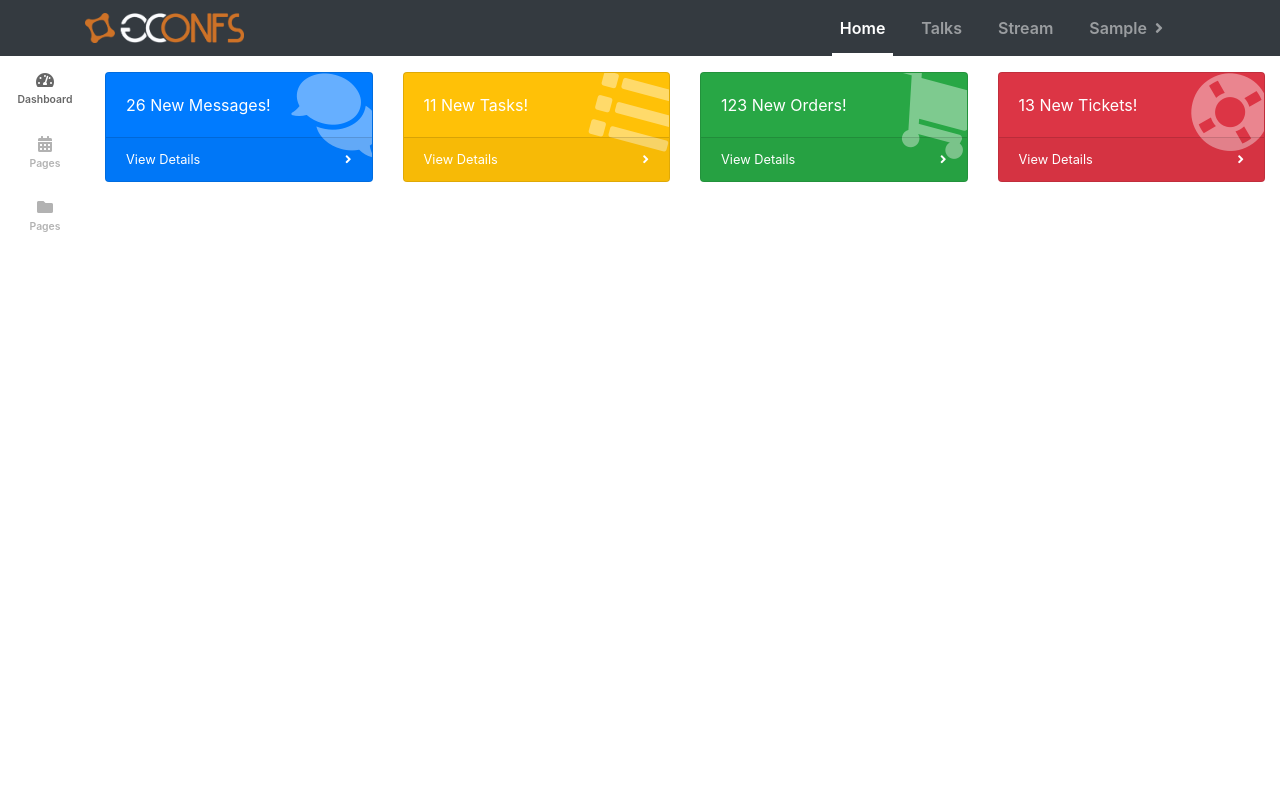
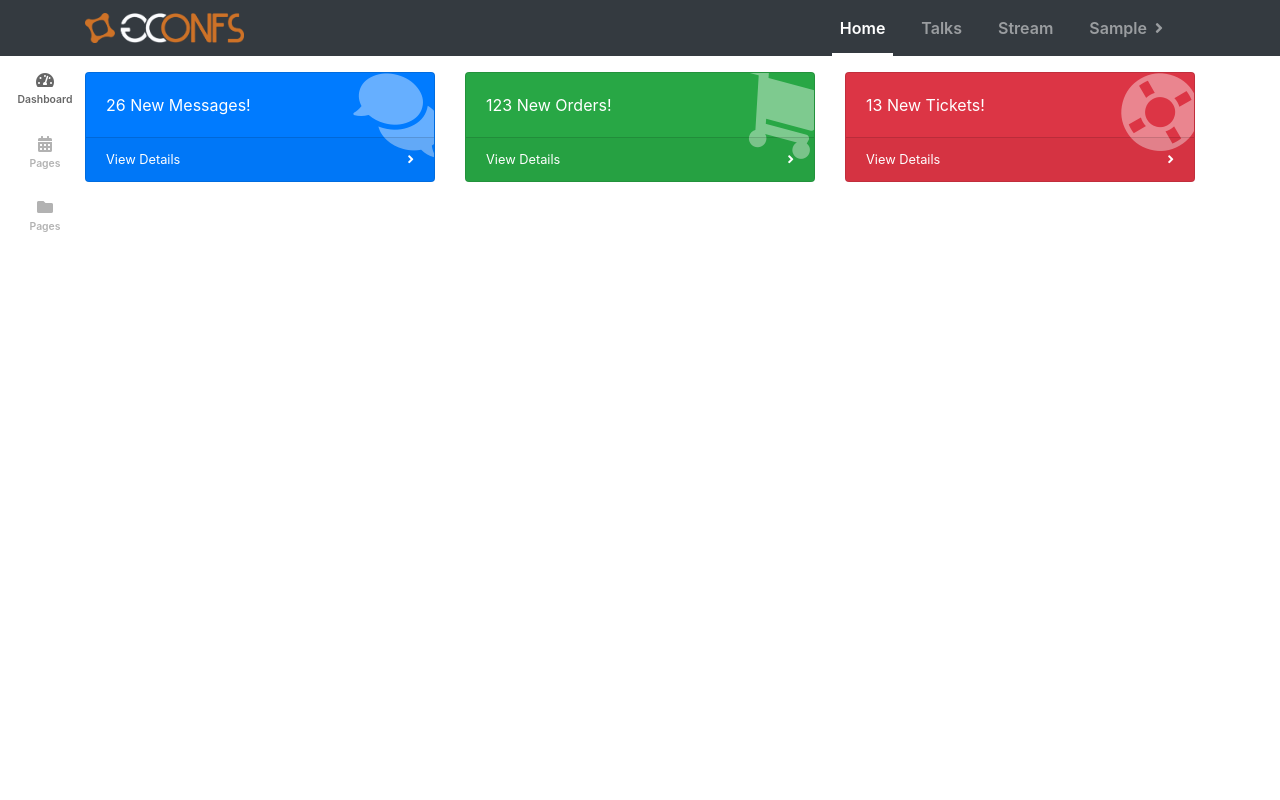
Before and after one commit to gconfs/website, a Django app: page /dashboard/ in a window 1280 px wide. Run offline with Django 3.2, Linux system fonts and the light colour scheme; the visitor is signed in with stand-in values (Sample User, id 1); parts of the project's set-up code (start-up, migrations or seed data) failed here and were passed over; some libraries are stand-ins or nearby versions; some web fonts are replaced.

Commit message:
misc: use container for all admin panel

```diff
--- a/dashboard/templates/admin.html
+++ b/dashboard/templates/admin.html
@@ -12,7 +12,7 @@
 <div id="wrapper">
 
   <!-- sidebar -->
-  <ul class="sidebar navbar-nav toggled">
+  <ul class="sidebar navbar-nav toggled" style="position: absolute;">
     <li class="nav-item active">
       <a class="nav-link" href="{% url 'dashboard:dashboard' %}">
         <i class="fas fa-fw fa-tachometer-alt"></i>
--- a/dashboard/templates/dashboard.html
+++ b/dashboard/templates/dashboard.html
@@ -9,9 +9,9 @@
 {% endblock %}
 
 {% block admin %}
-<div class="container-fluid">
+<div class="container">
     <div class="row">
-        <div class="col-xl-3 col-sm-6 mb-3">
+        <div class="col-xl-4 col-sm-6 mb-3">
             <div class="card text-white bg-primary o-hidden h-100">
                 <div class="card-body">
                     <div class="card-body-icon">
@@ -27,23 +27,7 @@
                 </a>
             </div>
         </div>
-        <div class="col-xl-3 col-sm-6 mb-3">
-            <div class="card text-white bg-warning o-hidden h-100">
-                <div class="card-body">
-                    <div class="card-body-icon">
-                        <i class="fas fa-fw fa-list"></i>
-                    </div>
-                    <div class="mr-5">11 New Tasks!</div>
-                </div>
-                <a class="card-footer text-white clearfix small z-1" href="#">
-                    <span class="float-left">View Details</span>
-                    <span class="float-right">
-                        <i class="fas fa-angle-right"></i>
-                    </span>
-                </a>
-            </div>
-        </div>
-        <div class="col-xl-3 col-sm-6 mb-3">
+        <div class="col-xl-4 col-sm-6 mb-3">
             <div class="card text-white bg-success o-hidden h-100">
                 <div class="card-body">
                     <div class="card-body-icon">
@@ -59,7 +43,7 @@
                 </a>
             </div>
         </div>
-        <div class="col-xl-3 col-sm-6 mb-3">
+        <div class="col-xl-4 col-sm-6 mb-3">
             <div class="card text-white bg-danger o-hidden h-100">
                 <div class="card-body">
                     <div class="card-body-icon">
```
